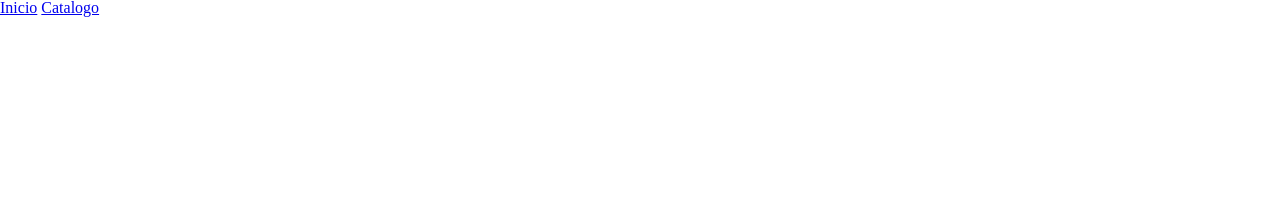
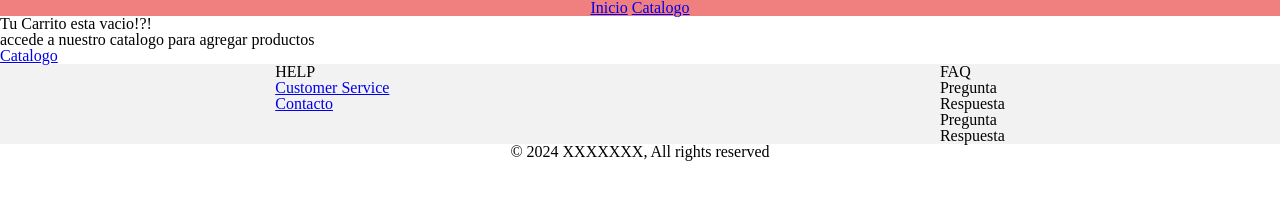
Before and after one commit to mype-ecomerce/Proyecto201-mypeEcomerce, a plain HTML site: page pages/carrito.html in a window 1280 px wide. Drawn offline with Linux system fonts and the light colour scheme.

Commit message:
Img links now working, cart js needed

```diff
--- a/pages/carrito.html
+++ b/pages/carrito.html
@@ -5,8 +5,9 @@
     <meta name="viewport" content="width=device-width, initial-scale=1.0">
     <title>Document</title>
     <link rel="stylesheet" href="../css/reset.css">
+    <link rel="stylesheet" href="../css/repeated-styles.css">
     <link rel="stylesheet" href="../css/carrito-styles.css">
-    <!-- <link rel="stylesheet" href="../css/styles.css"> -->
+
 </head>
 <body>
     <header>
@@ -25,10 +26,14 @@
         </section> -->
     </header>
     <main>
-
+        <section id="carrito">
+            <h2>Tu Carrito esta vacio!?!</h2>
+            <p>accede a nuestro catalogo para agregar productos</p>
+            <a href="./catalogo.html">Catalogo</a>
+        </section>
     </main>
     <footer>
-        <!-- <section class="footer-section">
+        <section class="footer-section">
         <ul>
             <li>HELP</li>
             <li><a href="mailto:matiascarrillosanchez17@gmail.com">Customer Service</a></li>
@@ -42,7 +47,8 @@
             <li>Respuesta</li>
         </ul>
         </section>
-        <p>© 2024 XXXXXXX, All rights reserved</p> -->
+        <p>© 2024 XXXXXXX, All rights reserved</p>
     </footer>
+    <script src="../js/carrito.js"></script>
 </body>
 </html>
```
Also changed, not shown: index.html (+4 -4 lines).
